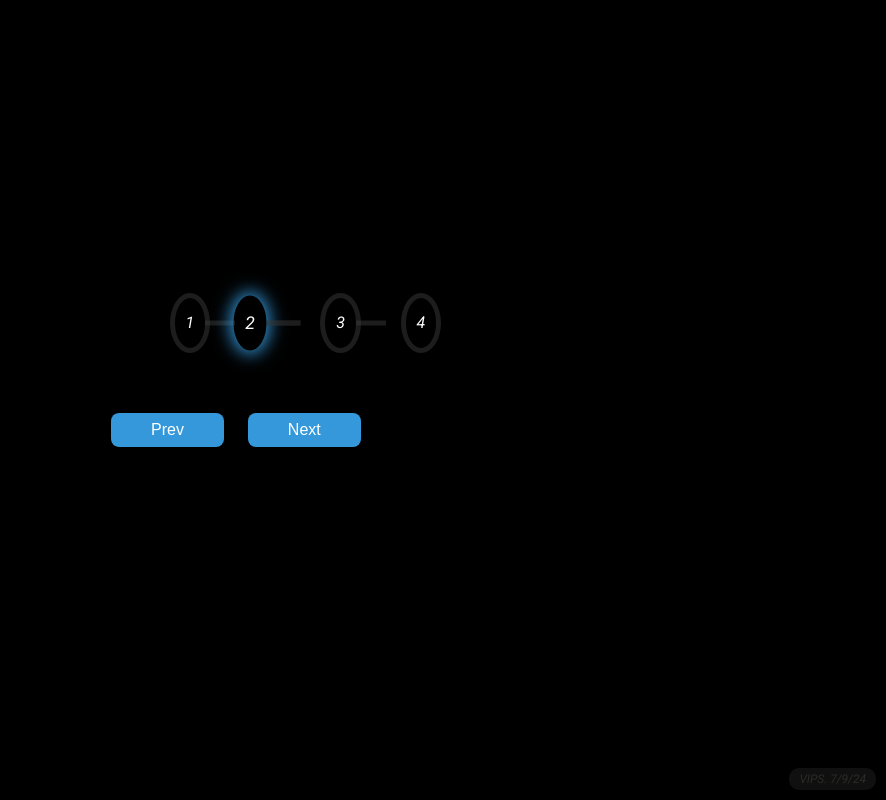
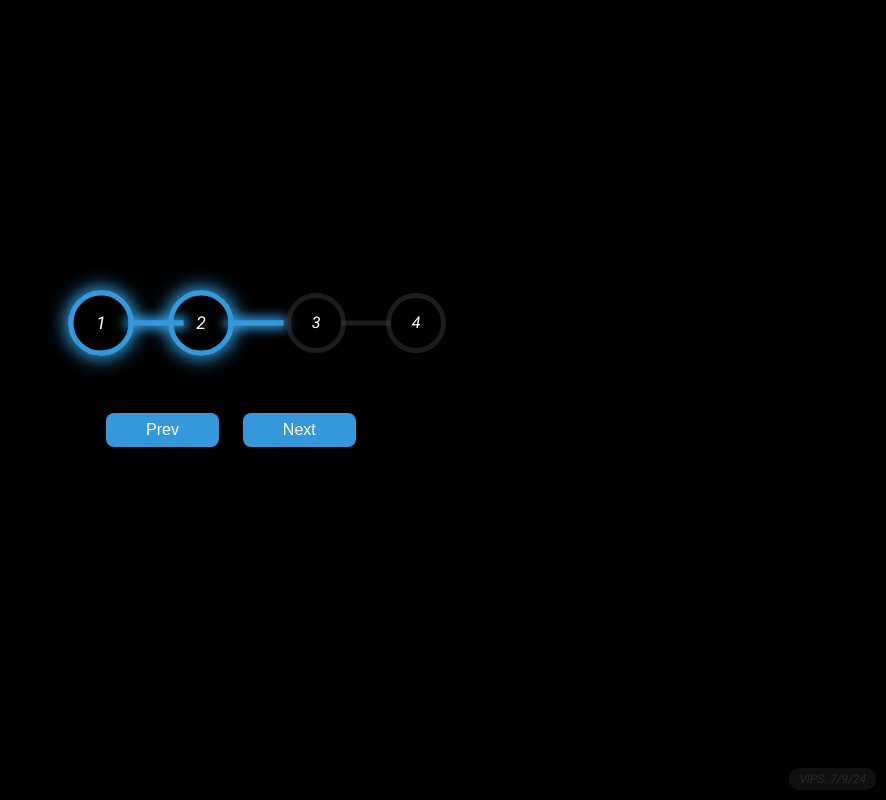
Before and after one commit to Verokina89/Progress_Steps2, a plain HTML site: page index.html in a window 1280 px wide. Both pictures are taken after a click on the button "Next". Shown: the whole page, without its empty margins (394-1280 px from the left). Drawn offline with Linux system fonts and the light colour scheme.

Commit message:
js ok, details missing with css

```diff
--- a/script.js
+++ b/script.js
@@ -6,25 +6,26 @@ const steps = document.querySelectorAll('.number');
 let currentStep = 0; //inicia en el actual.
 
 //funcion que actualiza los botones (desabilita cuando es necesario)
-function updateBtns() {
+// const updateBtns = () => {
+//     prevBtn.disabled = currentStep === 0; //deshabilita Prev 1er paso.
+//     nextBtn.disabled = currentStep === steps.length - 1; //deshabilita next en el último paso.
+// }
+
+const updateMovingLine = () => {
+    steps.forEach((step, index) => {
+        index <= currentStep ? step.classList.add('active')
+        : steps.classList.remove('active'); //
+    })
+
     prevBtn.disabled = currentStep === 0; //deshabilita Prev 1er paso.
     nextBtn.disabled = currentStep === steps.length - 1; //deshabilita next en el último paso.
-
 }
 
 
-//funcion que actualiza linea.
-function updateMovingLine() {
-    const moving = (currentStep / (steps.length -1)) * 100;
-    movingLine.style.width = `${moving}%`;
-    movingLine.classList.add('active'); //asegura la funcion de la clase 'active' en css
-}
 // evento para avanzar.
 nextBtn.addEventListener('click', () => {
     if (currentStep < steps.length - 1) {
-        steps[currentStep].classList.remove('active'); //quita la clase "active" del actual.
-        currentStep++;  //avanza.
-        steps[currentStep].classList.add('active'); //agrega la clase "active" al siguiente.
+        currentStep++; //avanza.
         updateMovingLine(); //actualiza la linea.
     }
     updateBtns(); //actualiza btns.permite realizar mas movimientos sin limites.
@@ -34,7 +35,7 @@ prevBtn.addEventListener('click', () => {
     if (currentStep > 0) {
         steps[currentStep].classList.remove('active');
         currentStep--; //retrocede.
-        steps[currentStep].classList.add('active');
+        updateMovingLine
     }
     updateBtns(); //actualiza y permite ejecutar mas movimientos sin limites.
 });
--- a/style.css
+++ b/style.css
@@ -96,24 +96,19 @@ body {
 }
 
 .number.active {
-    border: none;
 	box-shadow: 0 0 15px 3px #3498db;
+	border-color: #3498db;
 	transition: box-shadow 0.3s ease, transform 0.3s ease;
 	transform: scale(1.1);
 	right: 15px;
 }
 
-/*
-.movingLine {
-    background-color: #38383885;
-    height: 5px;
-    transition: width 0.3s ease, background-color 0.3s ease;
-} */
+.number.active::after{
+	box-shadow: 0 0 10px 3px #3498db;
+	border-color: #3498db;
+	background-color: #3498db;
 
-.movingLine.active {
-    background-color: #3498db;
 }
-
 
 .buttons {
     align-items: center;
```
